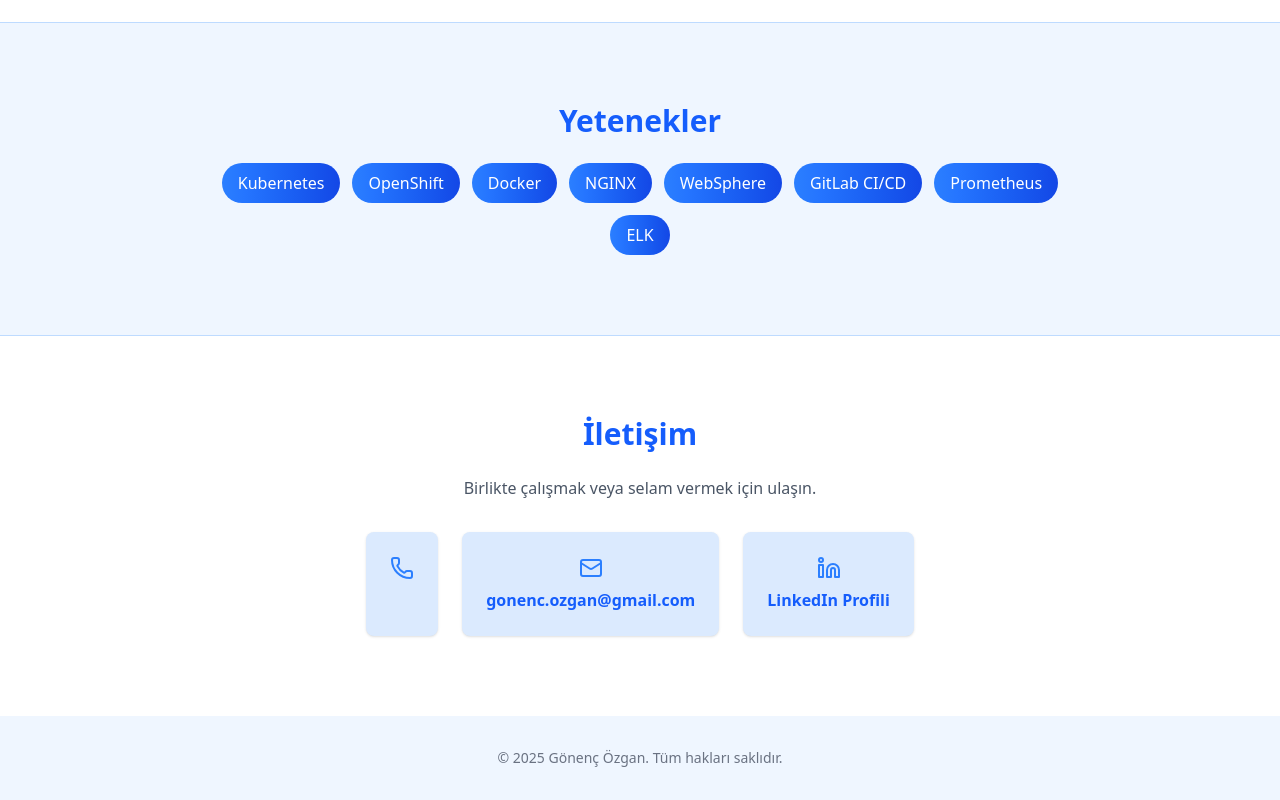
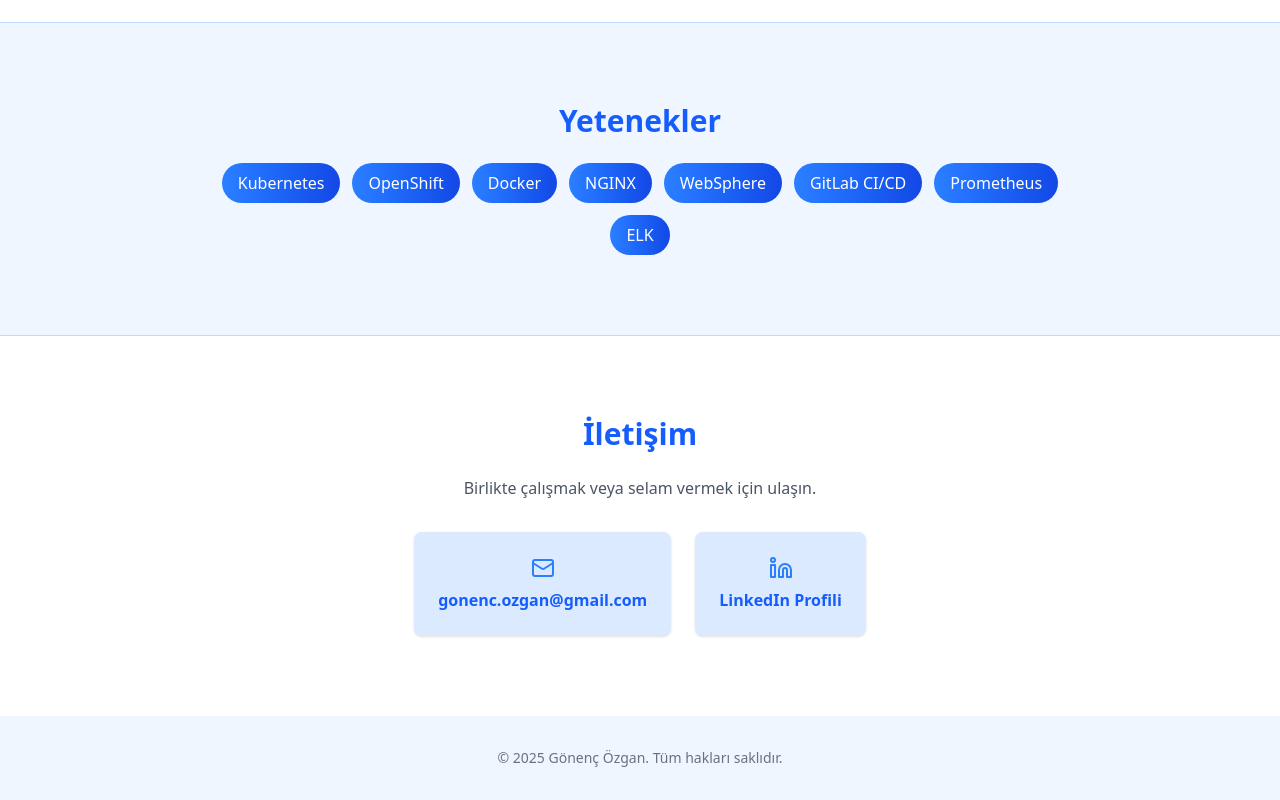
Before and after one commit to gonencozgan/KisiselSite, a React (Vite) app: page / in a window 1280 px wide. Shown: the part 2283-3083 px from the top of the page. Built offline with nearby package versions, Linux system fonts and the light colour scheme.

Commit message:
telefon bilgisi kaldırıldı

```diff
--- a/src/App.jsx
+++ b/src/App.jsx
@@ -124,11 +124,7 @@
           <h3 className="mb-6 text-3xl font-bold text-blue-600 dark:text-blue-400">İletişim</h3>
           <p className="mb-8 text-gray-600 dark:text-gray-300">Birlikte çalışmak veya selam vermek için ulaşın.</p>
           <div className="flex flex-col md:flex-row justify-center gap-6">
-            <a href="tel:" className="group p-6 bg-blue-100 dark:bg-blue-900 rounded-lg shadow hover:shadow-lg">
-              <Phone size={24} className="mx-auto text-blue-500 group-hover:text-blue-600"/>
-              <p className="mt-2 font-semibold text-blue-600 dark:text-blue-400"></p>
-            </a>
-            <a href="mailto:gonencozgan@gmail.com" className="group p-6 bg-blue-100 dark:bg-blue-900 rounded-lg shadow hover:shadow-lg">
+            <a href="mailto:gonenc.ozgan@gmail.com" className="group p-6 bg-blue-100 dark:bg-blue-900 rounded-lg shadow hover:shadow-lg">
               <Mail size={24} className="mx-auto text-blue-500 group-hover:text-blue-600"/>
               <p className="mt-2 font-semibold text-blue-600 dark:text-blue-400">gonenc.ozgan@gmail.com</p>
             </a>
```
